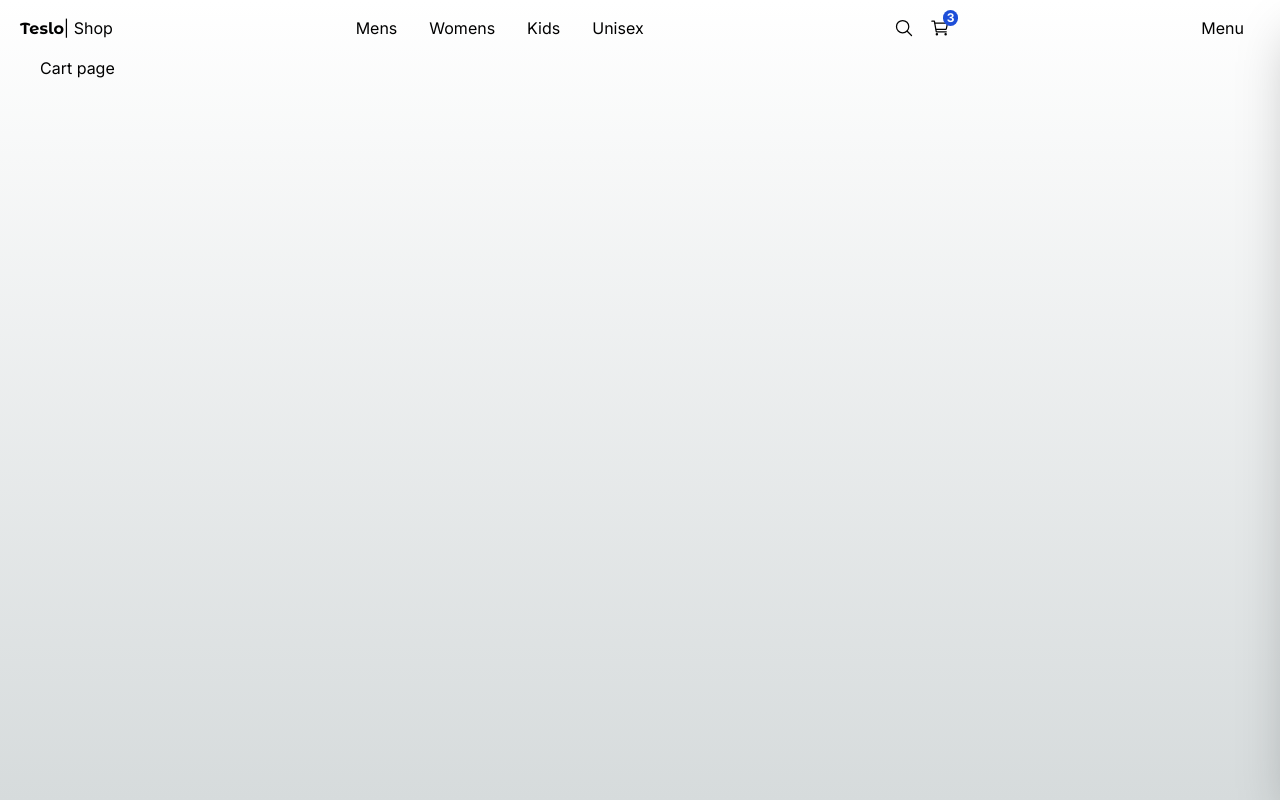
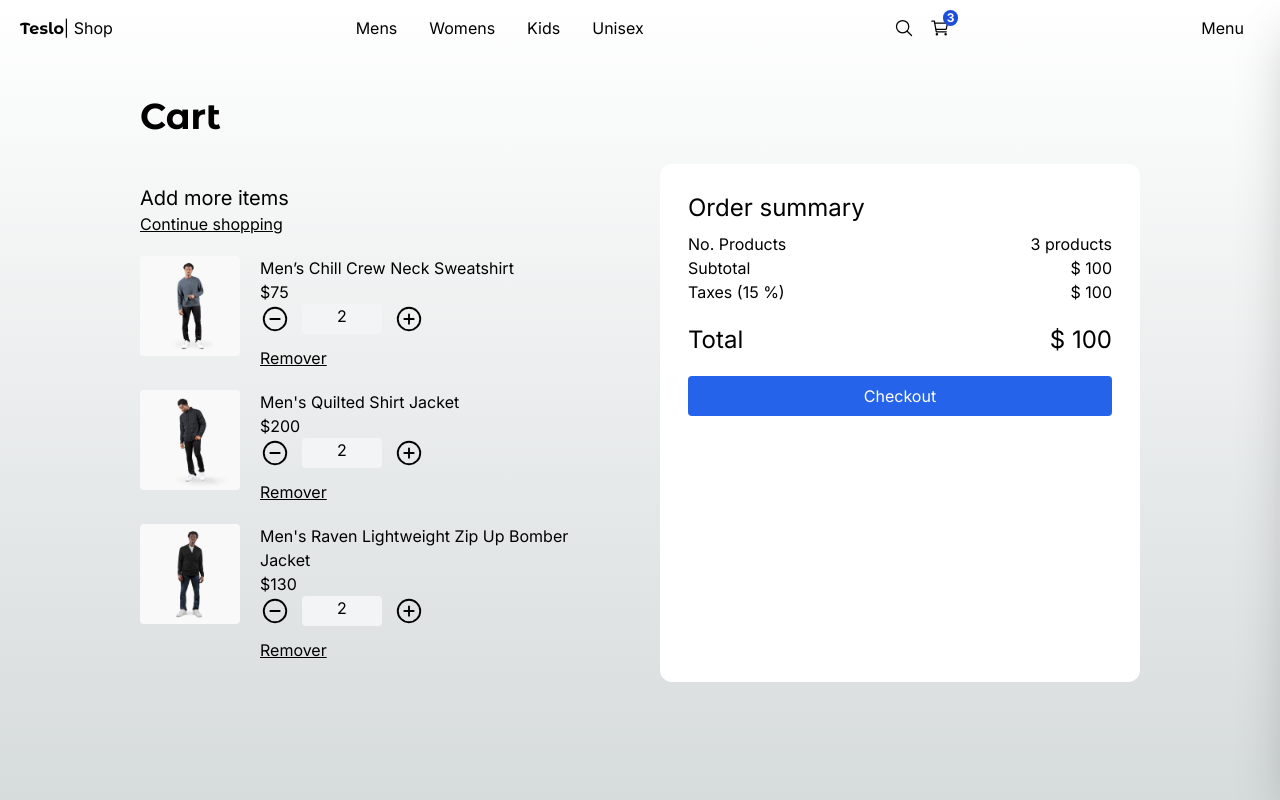
Before and after one commit to babaquero07/teslo-shop, a Next.js app: page /cart in a window 1280 px wide. Built offline with nearby package versions, Linux system fonts and the light colour scheme.

Commit message:
Refactor cart page layout and add quantity selector

```diff
--- a/src/app/(shop)/cart/page.tsx
+++ b/src/app/(shop)/cart/page.tsx
@@ -1,7 +1,81 @@
+import Link from "next/link";
+
+import Title from "@/components/ui/title/Title";
+import { initialData } from "@/seed/seed";
+import Image from "next/image";
+import QuantitySelector from "@/components/product/quantity-selector/QuantitySelector";
+
+const productsInCart = [
+  initialData.products[0],
+  initialData.products[1],
+  initialData.products[2],
+];
+
 export default function () {
   return (
-    <div>
-      <h1>Cart page</h1>
+    <div className="flex justify-center items center mb-72 sm:px-0">
+      <div className="flex flex-col w-[1000px]">
+        <Title title="Cart" />
+
+        <div className="grid grid-cols-1 sm:grid-cols-2 gap-10">
+          {/* Carrito */}
+          <div className="flex flex-col mt-5">
+            <span className="text-xl">Add more items</span>
+            <Link href="/" className="underline mb-5">
+              Continue shopping
+            </Link>
+
+            {/* Items */}
+            {productsInCart.map((product) => (
+              <div key={product.slug} className="flex mb-5">
+                <Image
+                  className="mr-5 rounded"
+                  src={`/products/${product.images[0]}`}
+                  width={100}
+                  height={100}
+                  style={{
+                    width: "100px",
+                    height: "100px",
+                  }}
+                  alt={product.title}
+                />
+
+                <div>
+                  <p>{product.title}</p>
+                  <p>${product.price}</p>
+                  <QuantitySelector quantity={2} />
+
+                  <button className="underline mt-3">Remover</button>
+                </div>
+              </div>
+            ))}
+          </div>
+
+          {/* Checkout */}
+          <div className="bg-white rounded-xl p-7">
+            <h2 className="text-2xl mb-2">Order summary</h2>
+            <div className="grid grid-cols-2">
+              <span>No. Products</span>
+              <span className="text-right">3 products</span>
+              <span>Subtotal</span>
+              <span className="text-right">$ 100</span>
+              <span>Taxes (15 %)</span>
+              <span className="text-right">$ 100</span>
+              <span className="text-2xl mt-5">Total</span>
+              <span className="mt-5 text-2xl text-right">$ 100</span>
+            </div>
+
+            <div className="mt-5 mb-2 w-full align-bottom">
+              <Link
+                className="flex btn-primary justify-center"
+                href="/checkout/address"
+              >
+                Checkout
+              </Link>
+            </div>
+          </div>
+        </div>
+      </div>
     </div>
   );
 }
```
